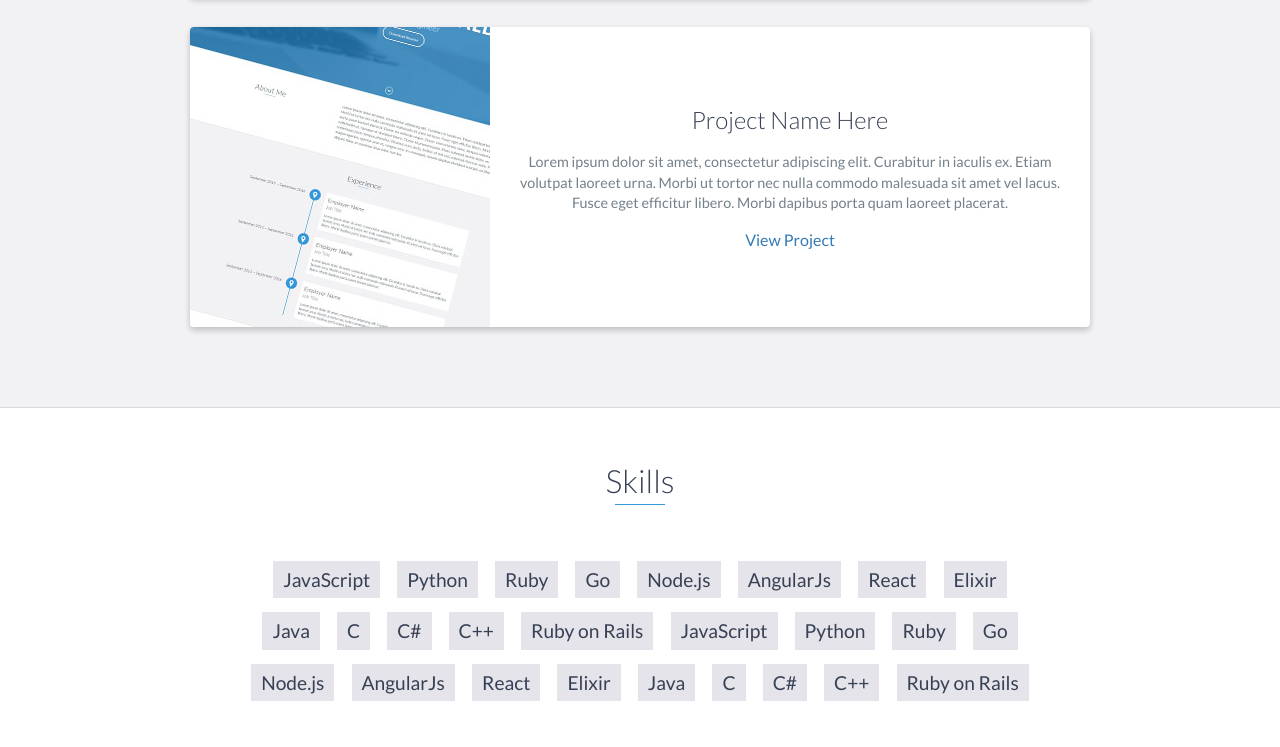
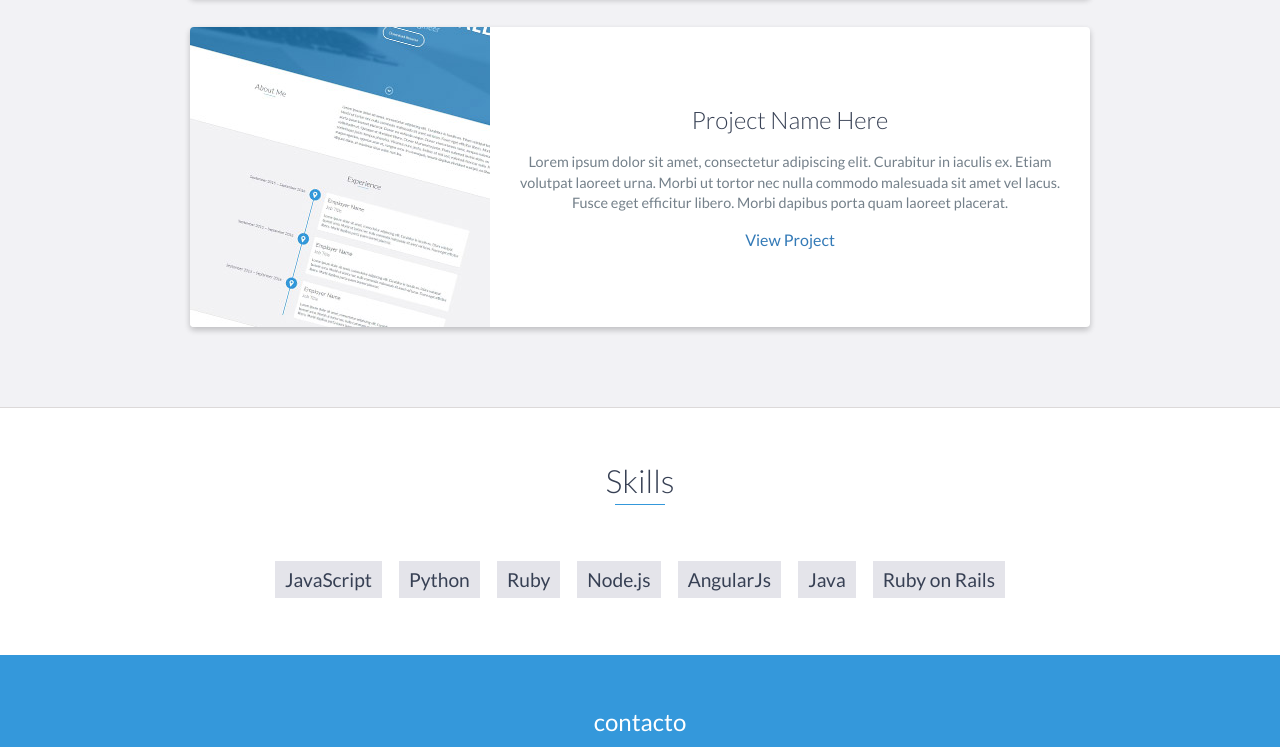
Before and after one commit to Ariel1203/proyecto1.1, a website: page index.html in a window 1280 px wide. Shown: the part 2911-3658 px from the top of the page. Drawn offline with nearby package versions, Linux system fonts and the light colour scheme.

Commit message:
Modificaciones2

```diff
--- a/index.html
+++ b/index.html
@@ -84,7 +84,7 @@
     <!-- End #about -->
 
     <div id="experience" class="background-alt">
-        <h2 class="heading">Experience</h2>
+        <h2 class="heading">Experiencia</h2>
         <div id="experience-timeline">
             <div data-date="September 2015 – September 2016">
                 <h3>Employer Name</h3>
@@ -114,7 +114,7 @@
     <!-- End #experience -->
 
     <div id="education">
-        <h2 class="heading">Education</h2>
+        <h2 class="heading">Educacion</h2>
         <div class="education-block">
             <h3>University of Ottawa</h3>
             <span class="education-date">Sept 2016 - Sept 2017</span>
@@ -146,7 +146,7 @@
     <!-- End #education -->
 
     <div id="projects" class="background-alt">
-        <h2 class="heading">Projects</h2>
+        <h2 class="heading">Proyectos</h2>
         <div class="container">
             <div class="row">
                 <div class="project shadow-large">
@@ -191,35 +191,16 @@
             <li>JavaScript</li>
             <li>Python</li>
             <li>Ruby</li>
-            <li>Go</li>
             <li>Node.js</li>
             <li>AngularJs</li>
-            <li>React</li>
-            <li>Elixir</li>
             <li>Java</li>
-            <li>C</li>
-            <li>C#</li>
-            <li>C++</li>
-            <li>Ruby on Rails</li>
-            <li>JavaScript</li>
-            <li>Python</li>
-            <li>Ruby</li>
-            <li>Go</li>
-            <li>Node.js</li>
-            <li>AngularJs</li>
-            <li>React</li>
-            <li>Elixir</li>
-            <li>Java</li>
-            <li>C</li>
-            <li>C#</li>
-            <li>C++</li>
             <li>Ruby on Rails</li>
         </ul>
     </div>
     <!-- End #skills -->
 
     <div id="contact">
-        <h2>Get in Touch</h2>
+        <h2>contacto</h2>
         <div id="contact-form">
             <form method="POST" action="https://formspree.io/email@email.com">
                 <input type="hidden" name="_subject" value="Contact request from personal website" />
```
